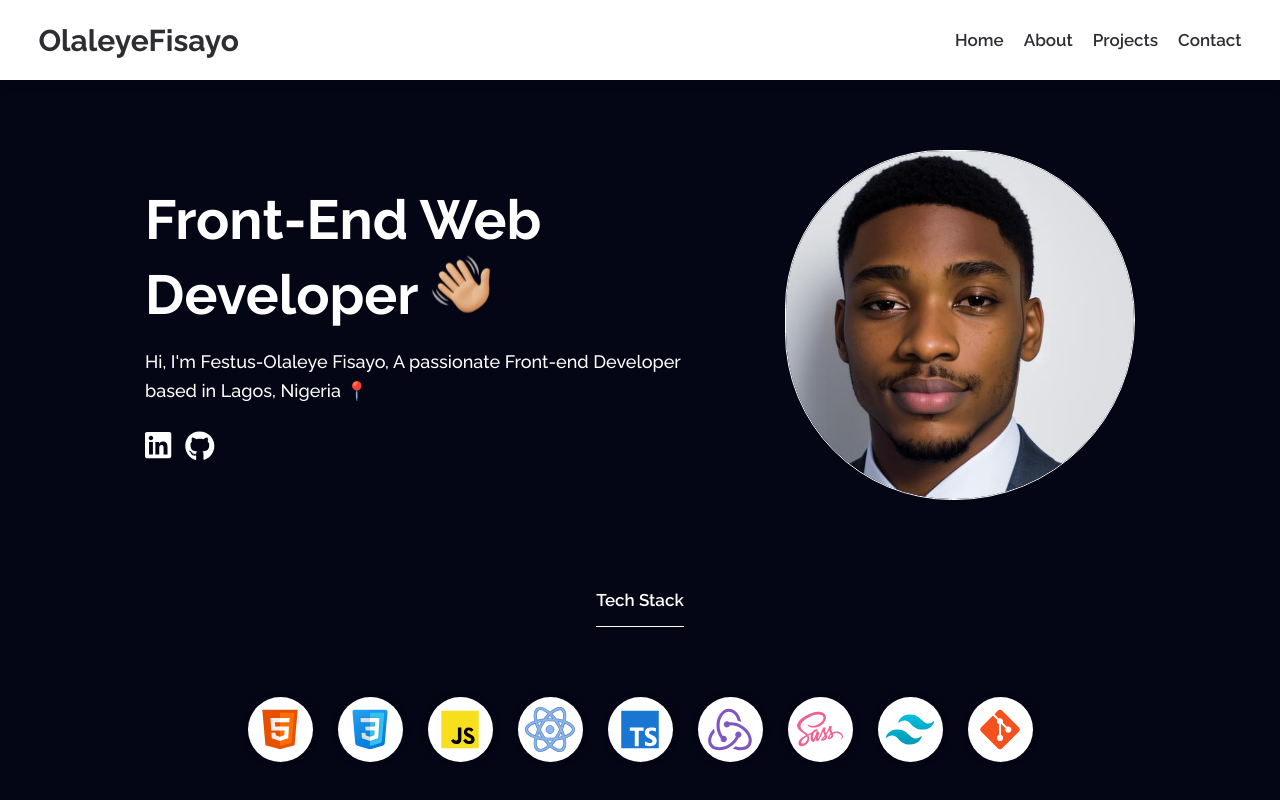
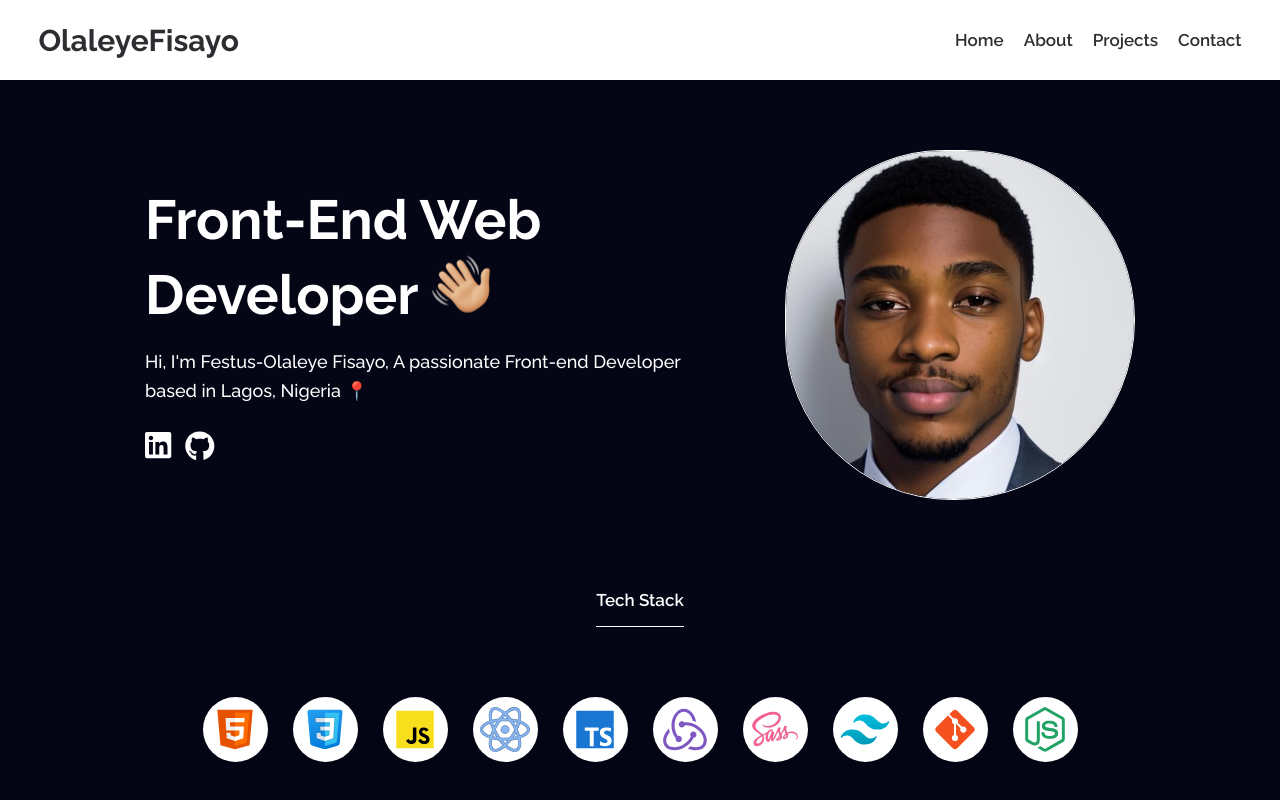
Before and after one commit to OlaleyeFisayo/fisayomi-portfolio, a React (Vite) app: page / in a window 1280 px wide. Shown: the top 800 px of the page. Built offline with nearby package versions, Linux system fonts and the light colour scheme.

Commit message:
Added New Skill

```diff
--- a/src/components/HomeSection/index.jsx
+++ b/src/components/HomeSection/index.jsx
@@ -3,12 +3,13 @@ import handwave from "../../assets/svgs/handwave.svg";
 import img from "../../assets/images/pic.jpg";
 import htmlIcon from "../../assets/svgs/icons8-html-5.svg";
 import cssIcon from "../../assets/svgs/icons8-css3.svg";
-import javascriptIcon from "../../assets/svgs/icons8-javascript.svg"
+import javascriptIcon from "../../assets/svgs/icons8-javascript.svg";
 import reactIcon from "../../assets/svgs/icons8-react.svg";
 import reduxIcon from "../../assets/svgs/icons8-redux.svg";
 import tailwindIcon from "../../assets/svgs/icons8-tailwind-css.svg";
 import sassIcon from "../../assets/svgs/icons8-sass.svg";
 import typeScriptIcon from "../../assets/svgs/icons8-typescript.svg";
+import nodeIcon from "../../assets/svgs/icons8-node-js.svg";
 import gitIcon from "../../assets/svgs/icons8-git.svg";
 
 export default function HomeSection() {
@@ -25,7 +26,10 @@ export default function HomeSection() {
               based in Lagos, Nigeria 📍
             </p>
             <span>
-              <a href="https://www.linkedin.com/in/fisayo-festus-olaleye-67a778227/" target="_blank">
+              <a
+                href="https://www.linkedin.com/in/fisayo-festus-olaleye-67a778227/"
+                target="_blank"
+              >
                 <svg
                   width="27"
                   height="28"
@@ -60,18 +64,39 @@ export default function HomeSection() {
           </div>
         </div>
         <div className="skills">
-            <p>Tech Stack</p>
-            <ul>
-                <li><img src={htmlIcon} alt="HTML" /></li>
-                <li><img src={cssIcon} alt="CSS" /></li>
-                <li><img src={javascriptIcon} alt="JavaScript" /></li>
-                <li><img src={reactIcon} alt="React" /></li>
-                <li><img src={typeScriptIcon} alt="TypeScript" /></li>
-                <li><img src={reduxIcon} alt="Redux" /></li>
-                <li><img src={sassIcon} alt="SASS" /></li>
-                <li><img src={tailwindIcon} alt="Tailwind CSS" /></li>
-                <li><img src={gitIcon} alt="Git" /></li>
-            </ul>
+          <p>Tech Stack</p>
+          <ul>
+            <li>
+              <img src={htmlIcon} alt="HTML" />
+            </li>
+            <li>
+              <img src={cssIcon} alt="CSS" />
+            </li>
+            <li>
+              <img src={javascriptIcon} alt="JavaScript" />
+            </li>
+            <li>
+              <img src={reactIcon} alt="React" />
+            </li>
+            <li>
+              <img src={typeScriptIcon} alt="TypeScript" />
+            </li>
+            <li>
+              <img src={reduxIcon} alt="Redux" />
+            </li>
+            <li>
+              <img src={sassIcon} alt="SASS" />
+            </li>
+            <li>
+              <img src={tailwindIcon} alt="Tailwind CSS" />
+            </li>
+            <li>
+              <img src={gitIcon} alt="Git" />
+            </li>
+            <li>
+              <img src={nodeIcon} alt="Node" />
+            </li>
+          </ul>
         </div>
       </div>
     </section>
--- a/src/components/HomeSection/index.scss
+++ b/src/components/HomeSection/index.scss
@@ -216,6 +216,15 @@
           text-align: center;
           padding: 2px 3px;
         }
+        li:nth-of-type(10):hover::after {
+          content: "Node.js";
+          background: #ffffff;
+          color: #040615;
+          position: absolute;
+          top: 0;
+          text-align: center;
+          padding: 2px 3px;
+        }
       }
     }
   }
```
Also changed, not shown: src/assets/svgs/icons8-node-js.svg (added).
